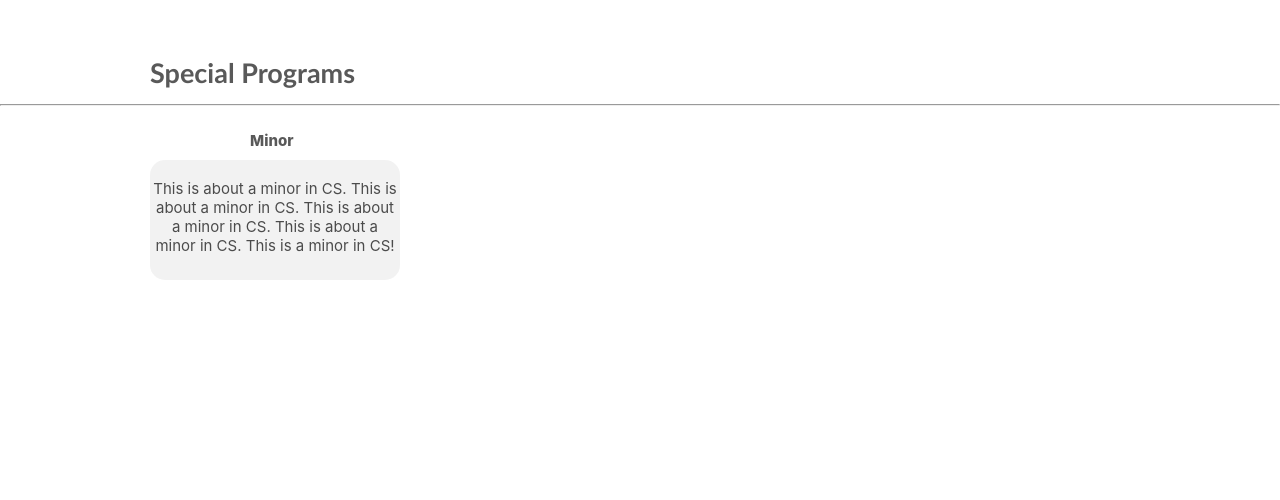
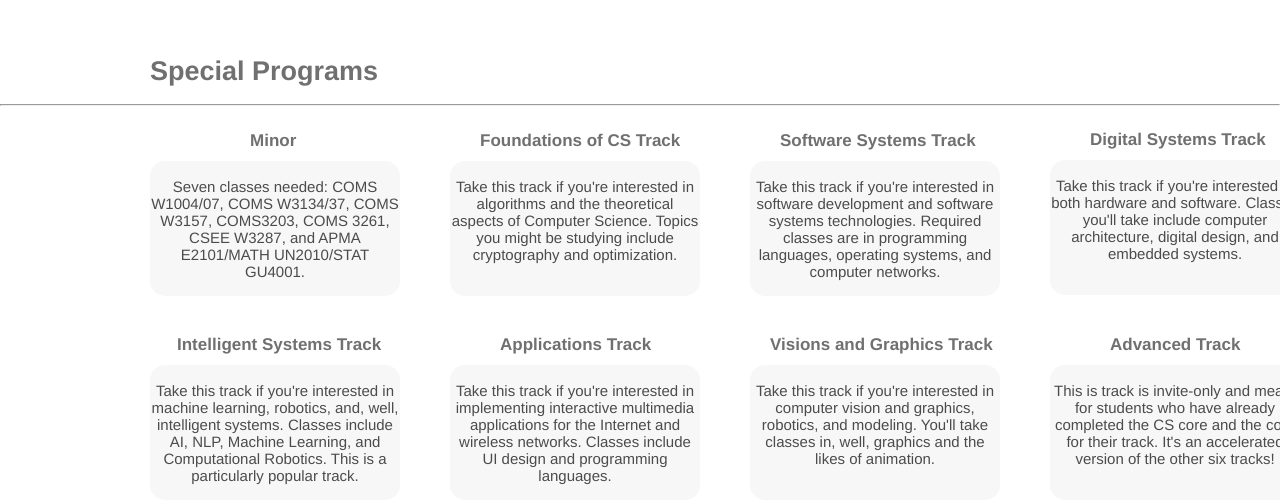
Before and after one commit to dc3347/major-help, a React (Create React App) app: page / in a window 1280 px wide. Shown: the part 404-904 px from the top of the page. Before the commit the page ends 800 px from the top, so only its background shows below. Built offline with nearby package versions, Linux system fonts and the light colour scheme.

Commit message:
Finished Special Programs

```diff
--- a/src/components/SpecialProgramBar.jsx
+++ b/src/components/SpecialProgramBar.jsx
@@ -9,8 +9,8 @@ const Container = styled.div`
     left: 150px;
     font-size: 27px;
     font-weight: 900;
-    font-family: Trebuchet MS, sans-serif;
-    color: #595959;
+    font-family: "HelveticaNeue-CondensedBold", "Helvetica Neue";
+    color: #707070;
     text-align: left;
 `;
 
@@ -22,8 +22,8 @@ const Line = styled.div`
     top: 475px;
 `;
 const TinyContainer = styled.div`
-    height: 120px;
-    background-color: #ededed;
+    height: 135px;
+    background-color: #F4F4F4;
     opacity: 0.7;
     width: 250px;
     position: relative;
@@ -32,13 +32,169 @@ const TinyContainer = styled.div`
     border-radius: 15px;
     text-align: center;
     font-size: 15px;
+    font-family: "Helvetica Neue";
 `;
 const ContainerTitle = styled.div`
     margin-top: 500px;
     margin-left: 250px;
+    font-size: 17px;
+    font-family: "Helvetica Neue";
+    color: #707070;
+    font-weight: bold;
+`;
+
+const TinyContainer2 = styled.div`
+    height: 135px;
+    background-color: #F4F4F4;
+    opacity: 0.7;
+    width: 250px;
+    position: relative;
+    top: 10px;
+    margin-left: 450px;
+    border-radius: 15px;
+    text-align: center;
     font-size: 15px;
-    color: #595959;
-    font-weight: 800;
+    font-family: "Helvetica Neue";
+`;
+const ContainerTitle2 = styled.div`
+    margin-top: -155px;
+    margin-left: 480px;
+    font-size: 17px;
+    font-family: "Helvetica Neue";
+    color: #707070;
+    font-weight: bold;
+`;
+
+const TinyContainer3 = styled.div`
+    height: 135px;
+    background-color: #F4F4F4;
+    opacity: 0.7;
+    width: 250px;
+    position: relative;
+    top: 10px;
+    margin-left: 750px;
+    border-radius: 15px;
+    text-align: center;
+    font-size: 15px;
+    font-family: "Helvetica Neue";
+`;
+const ContainerTitle3 = styled.div`
+    margin-top: -155px;
+    margin-left: 780px;
+    font-size: 17px;
+    font-family: "Helvetica Neue";
+    color: #707070;
+    font-weight: bold;
+`;
+
+const TinyContainer4 = styled.div`
+    height: 135px;
+    background-color: #F4F4F4;
+    opacity: 0.7;
+    width: 250px;
+    position: relative;
+    top: 10px;
+    margin-left: 1050px;
+    border-radius: 15px;
+    text-align: center;
+    font-size: 15px;
+    font-family: "Helvetica Neue";
+`;
+const ContainerTitle4 = styled.div`
+    margin-top: -156px;
+    margin-left: 1090px;
+    font-size: 17px;
+    font-family: "Helvetica Neue";
+    color: #707070;
+    font-weight: bold;
+`;
+
+const TinyContainer5 = styled.div`
+    height: 135px;
+    background-color: #F4F4F4;
+    opacity: 0.7;
+    width: 250px;
+    position: relative;
+    top: 10px;
+    margin-left: 150px;
+    border-radius: 15px;
+    text-align: center;
+    font-size: 15px;
+    font-family: "Helvetica Neue";
+`;
+const ContainerTitle5 = styled.div`
+    margin-top: 50px;
+    margin-left: 177px;
+    font-size: 17px;
+    font-family: "Helvetica Neue";
+    color: #707070;
+    font-weight: bold;
+`;
+
+const TinyContainer6 = styled.div`
+    height: 135px;
+    background-color: #F4F4F4;
+    opacity: 0.7;
+    width: 250px;
+    position: relative;
+    top: 10px;
+    margin-left: 450px;
+    border-radius: 15px;
+    text-align: center;
+    font-size: 15px;
+    font-family: "Helvetica Neue";
+`;
+const ContainerTitle6 = styled.div`
+    margin-top: -155px;
+    margin-left: 500px;
+    font-size: 17px;
+    font-family: "Helvetica Neue";
+    color: #707070;
+    font-weight: bold;
+`;
+
+const TinyContainer7 = styled.div`
+    height: 135px;
+    background-color: #F4F4F4;
+    opacity: 0.7;
+    width: 250px;
+    position: relative;
+    top: 10px;
+    margin-left: 750px;
+    border-radius: 15px;
+    text-align: center;
+    font-size: 15px;
+    font-family: "Helvetica Neue";
+`;
+const ContainerTitle7 = styled.div`
+    margin-top: -155px;
+    margin-left: 770px;
+    font-size: 17px;
+    font-family: "Helvetica Neue";
+    color: #707070;
+    font-weight: bold;
+`;
+
+const TinyContainer8 = styled.div`
+    height: 135px;
+    background-color: #F4F4F4;
+    opacity: 0.7;
+    width: 250px;
+    position: relative;
+    top: 10px;
+    margin-left: 1050px;
+    border-radius: 15px;
+    text-align: center;
+    font-size: 15px;
+    font-family: "Helvetica Neue";
+`;
+const ContainerTitle8 = styled.div`
+    margin-top: -155px;
+    margin-left: 1110px;
+    font-size: 17px;
+    font-family: "Helvetica Neue";
+    color: #707070;
+    font-weight: bold;
 `;
 class SpecialProgramBar extends Component {
   constructor(props) {
@@ -51,7 +207,21 @@ class SpecialProgramBar extends Component {
         <Container>Special Programs</Container>
         <Line> <hr /> </Line>
         <ContainerTitle> Minor </ContainerTitle>
-        <TinyContainer> <br></br>This is about a minor in CS. This is about a minor in CS. This is about a minor in CS. This is about a minor in CS. This is a minor in CS! </TinyContainer>
+        <TinyContainer> <br></br> Seven classes needed: COMS W1004/07, COMS W3134/37, COMS W3157, COMS3203, COMS 3261, CSEE W3287, and APMA E2101/MATH UN2010/STAT GU4001.</TinyContainer>
+        <ContainerTitle2> Foundations of CS Track </ContainerTitle2>
+        <TinyContainer2> <br></br> Take this track if you're interested in algorithms and the theoretical aspects of Computer Science. Topics you might be studying include cryptography and optimization. </TinyContainer2>
+        <ContainerTitle3> Software Systems Track </ContainerTitle3>
+        <TinyContainer3> <br></br> Take this track if you're interested in software development and software systems technologies. Required classes are in programming languages, operating systems, and computer networks.  </TinyContainer3>
+        <ContainerTitle4> Digital Systems Track </ContainerTitle4>
+        <TinyContainer4> <br></br> Take this track if you're interested in both hardware and software. Classes you'll take include computer architecture, digital design, and embedded systems.  </TinyContainer4>
+        <ContainerTitle5> Intelligent Systems Track </ContainerTitle5>
+        <TinyContainer5> <br></br> Take this track if you're interested in machine learning, robotics, and, well, intelligent systems. Classes include AI, NLP, Machine Learning, and Computational Robotics. This is a particularly popular track. </TinyContainer5>
+        <ContainerTitle6> Applications Track </ContainerTitle6>
+        <TinyContainer6> <br></br> Take this track if you're interested in implementing interactive multimedia applications for the Internet and wireless networks. Classes include UI design and programming languages. </TinyContainer6>
+        <ContainerTitle7> Visions and Graphics Track </ContainerTitle7>
+        <TinyContainer7> <br></br> Take this track if you're interested in computer vision and graphics, robotics, and modeling. You'll take classes in, well, graphics and the likes of animation.</TinyContainer7>
+        <ContainerTitle8> Advanced Track </ContainerTitle8>
+        <TinyContainer8> <br></br> This is track is invite-only and meant for students who have already completed the CS core and the core for their track. It's an accelerated version of the other six tracks!</TinyContainer8>
         </Wrapper>
     );
   }
```
